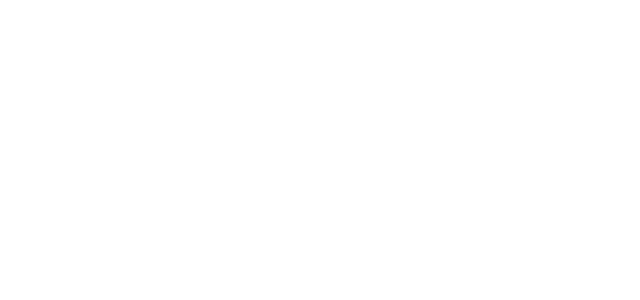
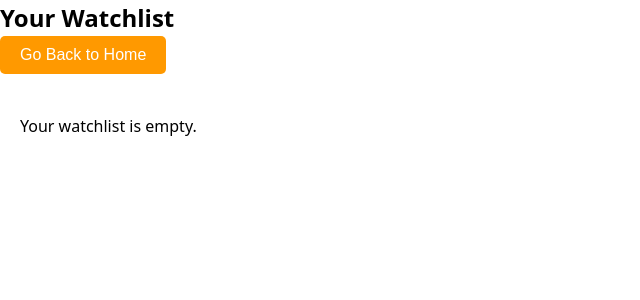
Before and after one commit to thesheriflawal/imdbclone, a React (Vite) app: page /watchlist in a window 1280 px wide. Before the commit this address had no page. Shown: the top 300 px of the page, without its empty margins (0-640 px from the left). Built offline with nearby package versions, Linux system fonts and the light colour scheme.

Commit message:
add watchlist

```diff
--- a/src/App.jsx
+++ b/src/App.jsx
@@ -15,12 +15,15 @@ import { Routes, Route } from "react-router-dom";
 import Homepage from "./components/Homepage";
 import Auth from "./components/Auth";
 import "./i18n"; // Import the i18n configuration (add this line)
+import Watchlist from "./components/watchlist";
+
 
 function App() {
   return (
     <Routes>
       <Route path="/" element={<Homepage />} />
       <Route path="/auth" element={<Auth />} />
+      <Route path="/watchlist" element={<Watchlist />} />
     </Routes>
   );
 }
--- a/src/components/Homepage.jsx
+++ b/src/components/Homepage.jsx
@@ -92,23 +92,16 @@ const Homepage = () => {
     setMenuOpen((prev) => !prev);
   };
 
-  const addToWatchlist = (movieId) => {
-    if (!user) {
-      // Show modal if user is not logged in
-      setModalMessage("You must be logged in to add movies to the watchlist.");
-      setShowModal(true);
-      return;
-    }
+  const addToWatchlist = (movie) => {
+    console.log("Adding movie to watchlist:", movie); // Debugging log
+    if (watchlist.some((item) => item.id === movie.id)) return;
 
-    if (watchlist.includes(movieId)) return;
-
-    const updatedWatchlist = [...watchlist, movieId];
+    const updatedWatchlist = [...watchlist, movie];
     setWatchlist(updatedWatchlist);
     localStorage.setItem("watchlist", JSON.stringify(updatedWatchlist));
   };
 
-  const isInWatchlist = (movieId) => watchlist.includes(movieId);
-
+  const isInWatchlist = (movie) => watchlist.some((item) => item.id === movie.id);
   const closeModal = () => setShowModal(false);
   const redirectToSignup = () => {
     closeModal();
@@ -153,7 +146,8 @@ const Homepage = () => {
                 />
               </li>
               <li>
-                <div className="watch-list">
+                <div className="watch-list"  onClick={() => navigate("/watchlist")}>
+
                   <img
                     src={watchList}
                     width="25px"
@@ -300,7 +294,7 @@ const Homepage = () => {
                       </div>
                     </div>
                     <div className="addToWatchlist">
-                      <button onClick={() => addToWatchlist(movie.id)}>
+                    <button onClick={() => addToWatchlist(movie)} disabled={isInWatchlist(movie)}>
                      <img
                       src={watchList}
                       width="25px"
@@ -308,9 +302,7 @@ const Homepage = () => {
                       alt="watchlist icon"
                     />
                     <span>
-                          {isInWatchlist(movie.id)
-                            ? "In Watchlist"
-                            : "Add To Watchlist"}
+                      {isInWatchlist(movie) ? "In Watchlist" : "Add To Watchlist"}
                     </span>
                   </button>
                     </div>
--- /dev/null
+++ b/src/components/Watchlist.jsx
@@ -0,0 +1,53 @@
+import React, { useEffect, useState } from "react";
+import { useNavigate } from "react-router-dom";
+import "../styles/Watchlist.css"; // Ensure this file exists and is styled
+
+const Watchlist = () => {
+  const [watchlist, setWatchlist] = useState([]);
+  const navigate = useNavigate();
+
+  // Load watchlist from localStorage on component mount
+  useEffect(() => {
+    const storedWatchlist = JSON.parse(localStorage.getItem("watchlist")) || [];
+    setWatchlist(storedWatchlist);
+  }, []);
+
+  const removeFromWatchlist = (movieId) => {
+    const updatedWatchlist = watchlist.filter((movie) => movie.id !== movieId);
+    setWatchlist(updatedWatchlist);
+    localStorage.setItem("watchlist", JSON.stringify(updatedWatchlist));
+  };
+
+  return (
+    <div className="watchlist-section">
+      <h2>Your Watchlist</h2>
+      <button className="go-back-button" onClick={() => navigate("/")}>
+        Go Back to Home
+      </button>
+      <div className="watchlist-container">
+        {watchlist.length > 0 ? (
+          watchlist.map((movie) => (
+            <div key={movie.id} className="watchlist-item">
+              <img
+                src={`https://image.tmdb.org/t/p/w500${movie.poster_path}`}
+                alt={movie.title}
+                className="watchlist-poster"
+              />
+              <div className="watchlist-details">
+                <h3>{movie.title}</h3>
+                <p>{movie.release_date}</p>
+                <button onClick={() => removeFromWatchlist(movie.id)}>
+                  Remove
+                </button>
+              </div>
+            </div>
+          ))
+        ) : (
+          <p>Your watchlist is empty.</p>
+        )}
+      </div>
+    </div>
+  );
+};
+
+export default Watchlist;
--- /dev/null
+++ b/src/styles/watchlist.css
@@ -0,0 +1,46 @@
+.watchlist-container {
+    display: flex;
+    flex-wrap: wrap;
+    gap: 20px;
+  }
+
+  .watchlist-item {
+    border: 1px solid #ccc;
+    padding: 10px;
+    width: 200px;
+    text-align: center;
+  }
+
+  .watchlist-item img {
+    max-width: 100%;
+    height: auto;
+  }
+
+  .watchlist-item button {
+    margin-top: 10px;
+    padding: 5px 10px;
+    background-color: #f5c518;
+    border: none;
+    cursor: pointer;
+  }
+  .go-back-button {
+    margin-bottom: 20px;
+    padding: 10px 20px;
+    background-color: #ff9900;
+    color: white;
+    border: none;
+    border-radius: 5px;
+    cursor: pointer;
+    font-size: 16px;
+  }
+
+  .go-back-button:hover {
+    background-color: #e68a00;
+  }
+  .watchlist-container {
+    display: flex; /* Use flexbox for side-by-side layout */
+    flex-wrap: wrap; /* Allow items to wrap to the next row if needed */
+    gap: 20px; /* Add spacing between items */
+    /* justify-content: center; Center items horizontally */
+    padding: 20px; /* Add padding around the container */
+  }
```
Lines whose indentation alone changed are shown as unchanged.
